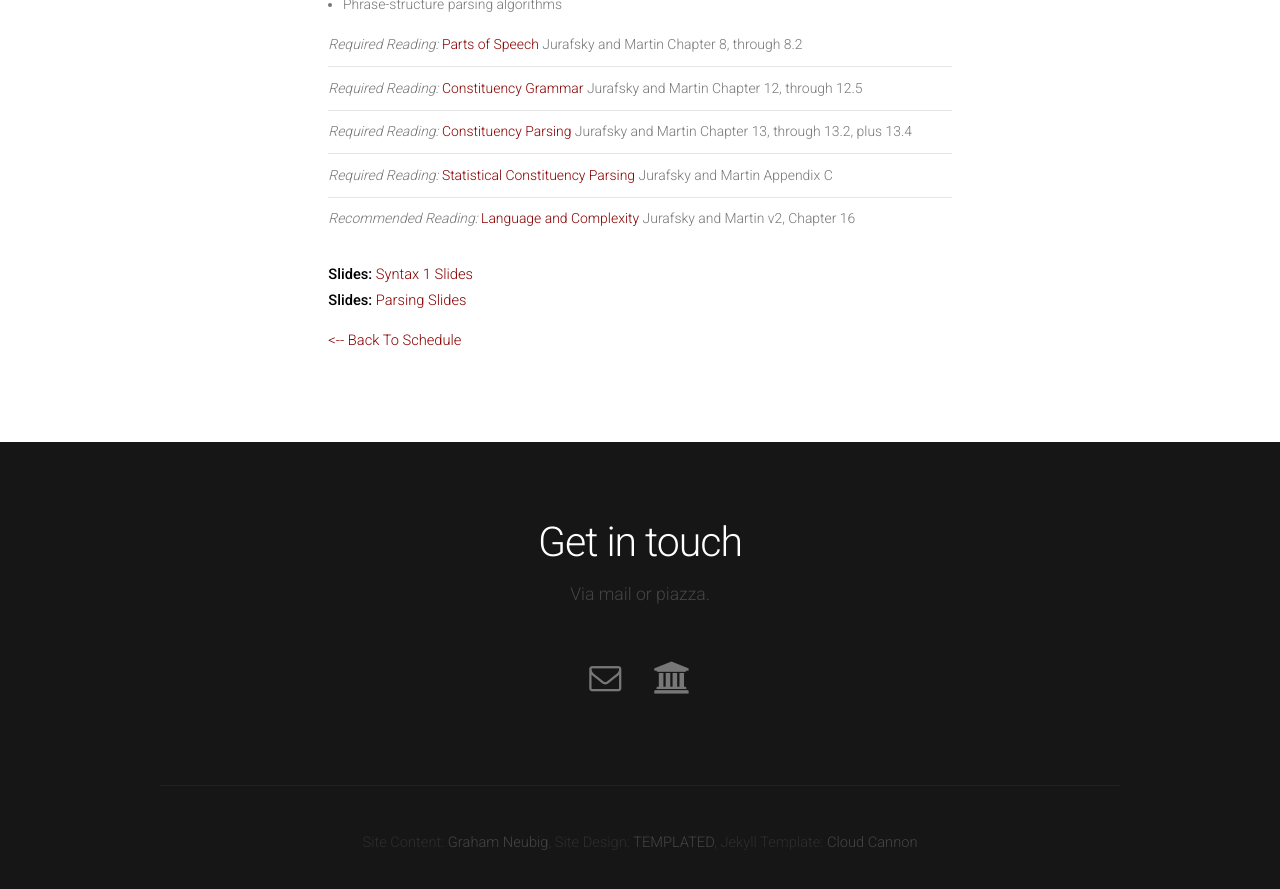
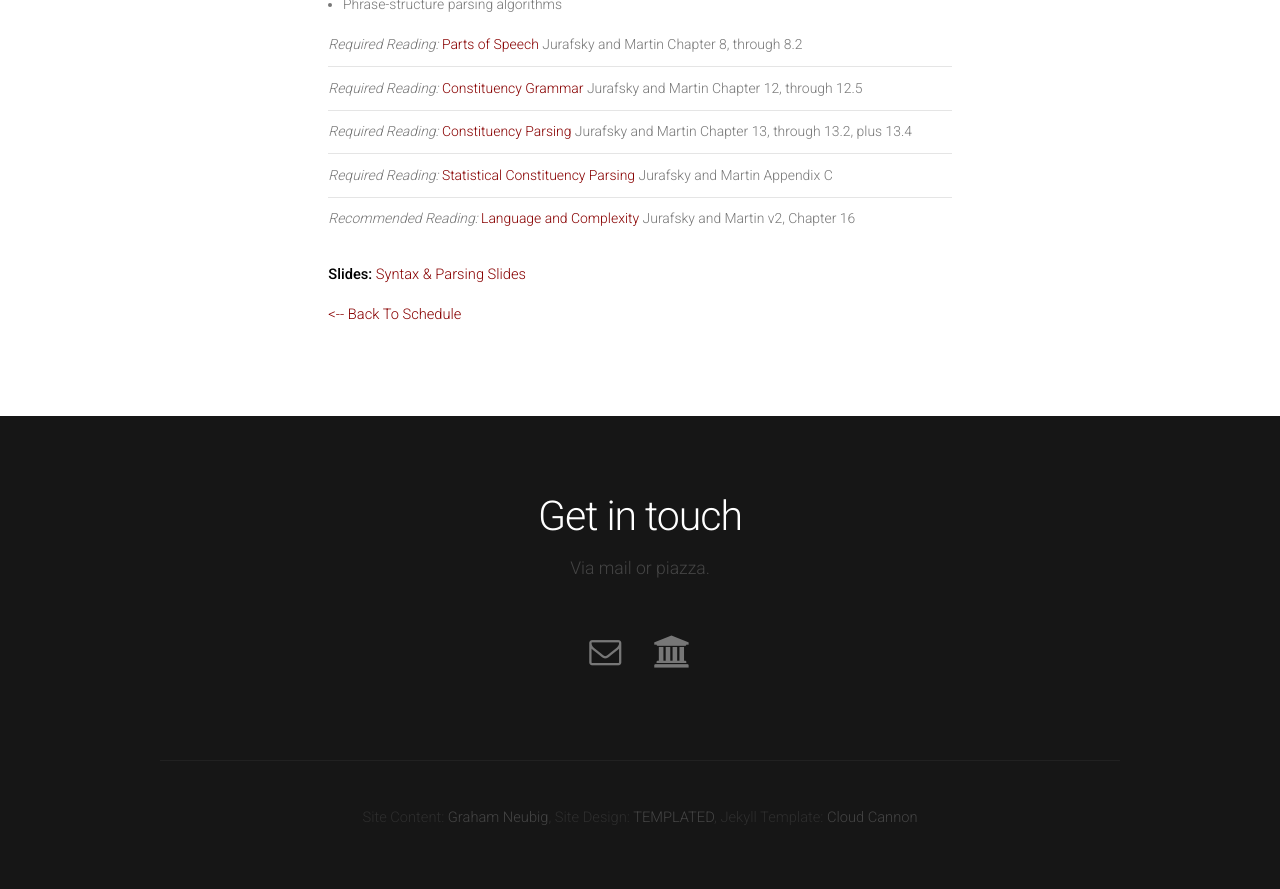
Before and after one commit to cmu-anlp/cmu-anlp.github.io, a Jekyll site: the page built from _posts/2023-10-26-syntax1.html, in a window 1280 px wide and 900 px high, scrolled down 630 px. Shown: the top 889 px of the window. Built offline with Jekyll 4.4.1, drawn with Linux system fonts in a browser that asks for light colours; nearby versions of some CDN libraries.

Commit message:
add syntax and parsing slides

```diff
--- a/_posts/2023-10-26-syntax1.html
+++ b/_posts/2023-10-26-syntax1.html
@@ -55,6 +55,5 @@ categories: classes
 </ul>
 
 <p>
-<b>Slides:</b> <a href="{{ site.baseurl }}/assets/slides/anlp-18-syntax1.pdf">Syntax 1 Slides</a> <br/>
-<b>Slides:</b> <a href="{{ site.baseurl }}/assets/slides/anlp-18-parsing.pdf">Parsing Slides</a> <br/>
+<b>Slides:</b> <a href="{{ site.baseurl }}/assets/slides/anlp-18-parsing1.pdf">Syntax & Parsing Slides</a> <br/>
 </p>
```
Also changed, not shown: 1 other file.
